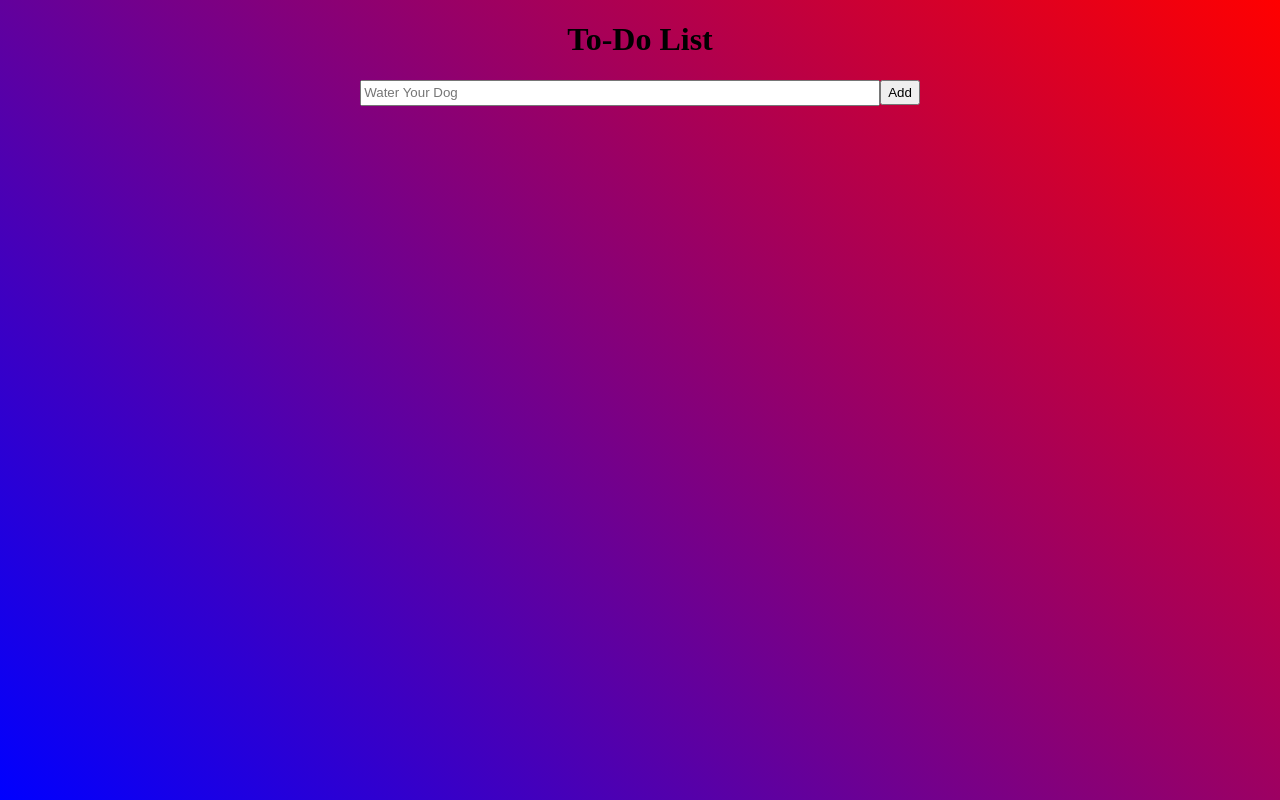
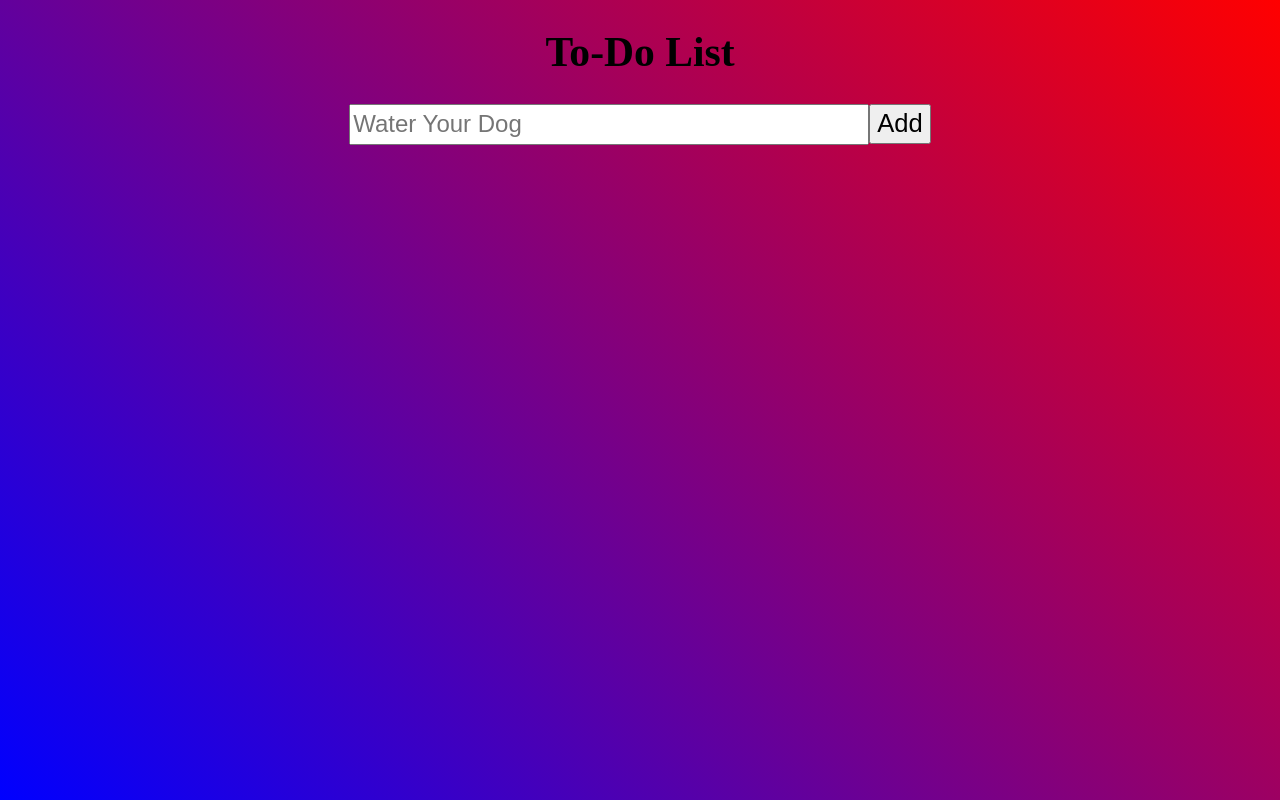
Before and after one commit to brwong3/To-Do-List, a React (Create React App) app: page / in a window 1280 px wide. Built offline with nearby package versions, Linux system fonts and the light colour scheme.

Commit message:
Working on Animation

```diff
--- a/src/styles/App.css
+++ b/src/styles/App.css
@@ -8,6 +8,9 @@
   display: flex;
   flex-direction: column;
   justify-content: flex-start;
+  font-size: 1.3rem;
+  overflow-y: visible;
+  overflow-x: hidden;
 }
 
 .input {
--- a/src/styles/Input.css
+++ b/src/styles/Input.css
@@ -1,8 +1,10 @@
 .container > input {
   width: 40vw;
-  height: 20px;
+  height: 35px;
+  font-size: 1.5rem;
 }
 
 .container >  button {
-  height: 25px
+  height: 40px;
+  font-size: 1.6rem;
 }
--- a/src/styles/ItemsList.css
+++ b/src/styles/ItemsList.css
@@ -1,6 +1,6 @@
 .box {
   width: 50vw;
-  height: 5vh;
   background-color: white;
   text-align: center;
+  overflow: hidden;
 }
```
